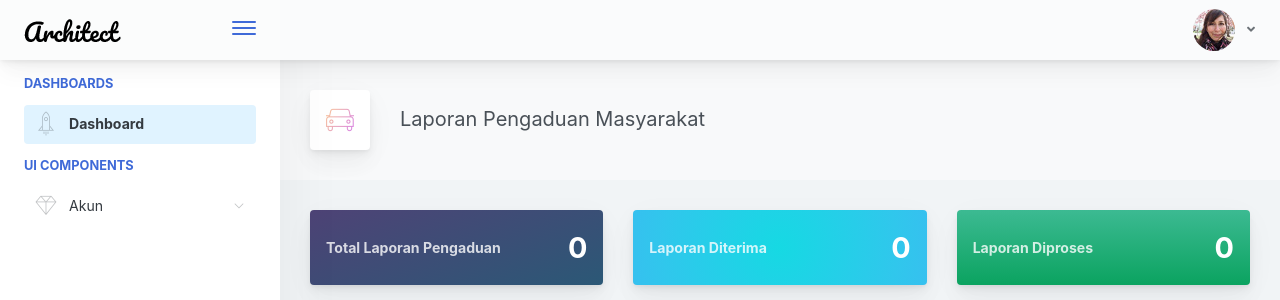
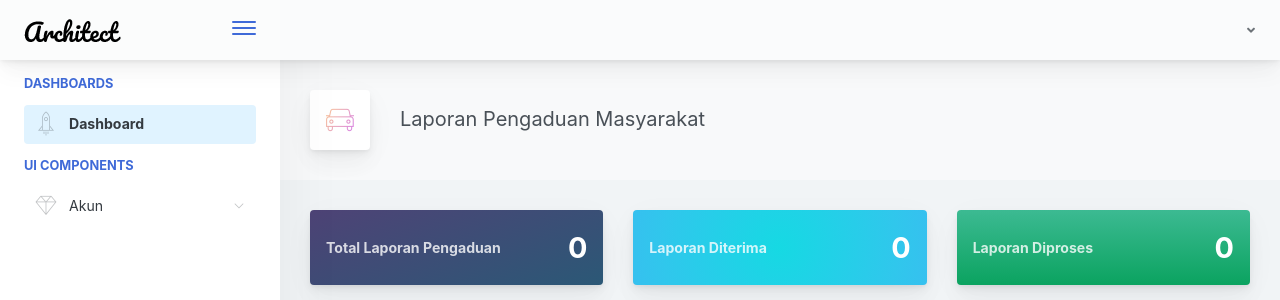
Before and after one commit to sriayuw/lpm, a PHP site: page /dashboard in a window 1280 px wide. Shown: the top 300 px of the page. Run offline with PHP 8.4, Linux system fonts and the light colour scheme; a user stored in the database is signed in; data comes from the database, SQL or seed files in the repository; data that the repository does not hold is empty; some libraries are stand-ins or nearby versions.

Commit message:
last commit

```diff
--- a/dashboard/index.php
+++ b/dashboard/index.php
@@ -67,7 +67,7 @@
                                 <div class="widget-content-left">
                                     <div class="btn-group">
                                         <a data-toggle="dropdown" aria-haspopup="true" aria-expanded="false" class="p-0 btn">
-                                            <img width="42" class="rounded-circle" src="assets/images/avatars/1.jpg" alt="">
+                                            <!-- <img width="42" class="rounded-circle" src="assets/images/avatars/1.jpg" alt=""> -->
                                             <i class="fa fa-angle-down ml-2 opacity-8"></i>
                                         </a>
                                         <div tabindex="-1" role="menu" aria-hidden="true" class="dropdown-menu dropdown-menu-right">
```
